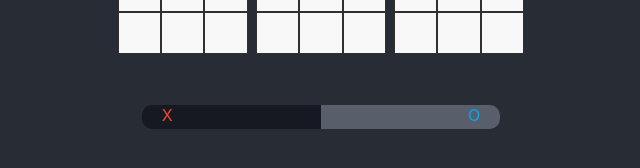
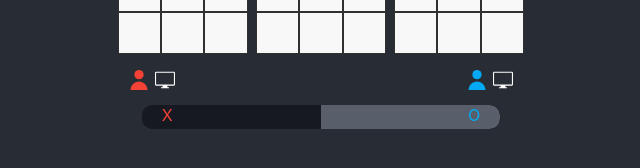
Before and after one commit to HoyerHub/react-uttt, a React app: page / in a window 1280 px wide. Shown: the part 478-646 px from the top of the page, without its empty margins (319-959 px from the left). Built offline with nearby package versions, Linux system fonts and the light colour scheme.

Commit message:
Added player settings

```diff
--- a/src/components/App/App.js
+++ b/src/components/App/App.js
@@ -4,6 +4,7 @@ import BigBoard from '../BigBoard/BigBoard'
 import Engine from "../../game/Engine";
 import {IconReset} from "../Icons/Icons";
 import ScoreProgressBar from "../ScoreProgressBar/ScoreProgressBar";
+import PlayerSettings from "../PlayerSettings/PlayerSettings";
 
 class App extends Component {
 
@@ -52,6 +53,10 @@ class App extends Component {
         }
     };
 
+    setPlayerMode = (player, mode) => {
+        this.engine.setPlayerMode(player, mode, this.updateState);
+    };
+
     render() {
         return (
             <div className="App">
@@ -61,6 +66,7 @@ class App extends Component {
                     tileStates={this.state.boards}
                     tileClickMethod={this.clickedTile}
                     validMovesMethod={this.state.validMovesMethod}/>
+                <PlayerSettings setPlayerMode={this.setPlayerMode} playerModes={this.engine.playerModes}/>
                 <ScoreProgressBar progress={this.engine.winChances[1]}/>
             </div>
         );
--- a/src/components/Icons/Icons.js
+++ b/src/components/Icons/Icons.js
@@ -5,12 +5,37 @@ class IconReset extends Component {
     render() {
         return (
             <span className="icon-reset" onClick={this.props.onClick}>
-                <svg xmlns="http://www.w3.org/2000/svg" x="0px" y="0px" viewBox="0 0 438.542 438.542">
-                    <path xmlns="http://www.w3.org/2000/svg" d="M427.408,19.697c-7.803-3.23-14.463-1.902-19.986,3.999l-37.116,36.834C349.94,41.305,326.672,26.412,300.5,15.848   C274.328,5.285,247.251,0.003,219.271,0.003c-29.692,0-58.052,5.808-85.08,17.417c-27.03,11.61-50.347,27.215-69.951,46.82   c-19.605,19.607-35.214,42.921-46.824,69.949C5.807,161.219,0,189.575,0,219.271c0,29.687,5.807,58.05,17.417,85.079   c11.613,27.031,27.218,50.347,46.824,69.952c19.604,19.599,42.921,35.207,69.951,46.818c27.028,11.611,55.388,17.419,85.08,17.419   c32.736,0,63.865-6.899,93.363-20.7c29.5-13.795,54.625-33.26,75.377-58.386c1.52-1.903,2.234-4.045,2.136-6.424   c-0.089-2.378-0.999-4.329-2.711-5.852l-39.108-39.399c-2.101-1.711-4.473-2.566-7.139-2.566c-3.045,0.38-5.232,1.526-6.566,3.429   c-13.895,18.086-30.93,32.072-51.107,41.977c-20.173,9.894-41.586,14.839-64.237,14.839c-19.792,0-38.684-3.854-56.671-11.564   c-17.989-7.706-33.551-18.127-46.682-31.261c-13.13-13.135-23.551-28.691-31.261-46.682c-7.708-17.987-11.563-36.874-11.563-56.671   c0-19.795,3.858-38.691,11.563-56.674c7.707-17.985,18.127-33.547,31.261-46.678c13.135-13.134,28.693-23.555,46.682-31.265   c17.983-7.707,36.879-11.563,56.671-11.563c38.259,0,71.475,13.039,99.646,39.116l-39.409,39.394   c-5.903,5.711-7.231,12.279-4.001,19.701c3.241,7.614,8.856,11.42,16.854,11.42h127.906c4.949,0,9.23-1.807,12.848-5.424   c3.613-3.616,5.42-7.898,5.42-12.847V36.55C438.542,28.558,434.84,22.943,427.408,19.697z"/>
+                <svg x="0px" y="0px" viewBox="0 0 438.542 438.542">
+                    <path d="M427.408,19.697c-7.803-3.23-14.463-1.902-19.986,3.999l-37.116,36.834C349.94,41.305,326.672,26.412,300.5,15.848   C274.328,5.285,247.251,0.003,219.271,0.003c-29.692,0-58.052,5.808-85.08,17.417c-27.03,11.61-50.347,27.215-69.951,46.82   c-19.605,19.607-35.214,42.921-46.824,69.949C5.807,161.219,0,189.575,0,219.271c0,29.687,5.807,58.05,17.417,85.079   c11.613,27.031,27.218,50.347,46.824,69.952c19.604,19.599,42.921,35.207,69.951,46.818c27.028,11.611,55.388,17.419,85.08,17.419   c32.736,0,63.865-6.899,93.363-20.7c29.5-13.795,54.625-33.26,75.377-58.386c1.52-1.903,2.234-4.045,2.136-6.424   c-0.089-2.378-0.999-4.329-2.711-5.852l-39.108-39.399c-2.101-1.711-4.473-2.566-7.139-2.566c-3.045,0.38-5.232,1.526-6.566,3.429   c-13.895,18.086-30.93,32.072-51.107,41.977c-20.173,9.894-41.586,14.839-64.237,14.839c-19.792,0-38.684-3.854-56.671-11.564   c-17.989-7.706-33.551-18.127-46.682-31.261c-13.13-13.135-23.551-28.691-31.261-46.682c-7.708-17.987-11.563-36.874-11.563-56.671   c0-19.795,3.858-38.691,11.563-56.674c7.707-17.985,18.127-33.547,31.261-46.678c13.135-13.134,28.693-23.555,46.682-31.265   c17.983-7.707,36.879-11.563,56.671-11.563c38.259,0,71.475,13.039,99.646,39.116l-39.409,39.394   c-5.903,5.711-7.231,12.279-4.001,19.701c3.241,7.614,8.856,11.42,16.854,11.42h127.906c4.949,0,9.23-1.807,12.848-5.424   c3.613-3.616,5.42-7.898,5.42-12.847V36.55C438.542,28.558,434.84,22.943,427.408,19.697z"/>
                 </svg>
             </span>
         );
     }
 }
 
-export {IconReset};
+class IconUserSilhouette extends Component {
+    render() {
+        return (
+            <span className="icon-user" onClick={this.props.onClick}>
+                <svg x="0px" y="0px" viewBox="0 0 258.75 258.75">
+                    <circle cx="129.375" cy="60" r="60"/>
+                    <path d="M129.375,150c-60.061,0-108.75,48.689-108.75,108.75h217.5C238.125,198.689,189.436,150,129.375,150z"/>
+                </svg>
+            </span>
+        );
+    }
+}
+
+class IconComputer extends Component {
+    render() {
+        return (
+            <span className="icon-computer" onClick={this.props.onClick}>
+                <svg x="0px" y="0px" viewBox="0 0 612 612">
+                    <path d="M578.766,51.487v-0.895h-2.996H35.93h-2.996v0.895C15.272,52.701,2.095,66.753,0,83.808v3.002v355.724   c0,6.898,1.795,12.712,4.791,17.949c6.893,12.137,17.068,18.269,31.14,18.269h197.012v49.695h-37.425   c-9.281,0-16.467,7.218-16.467,16.48c0,9.262,7.186,16.479,16.467,16.479h220.666c9.281,0,16.768-7.218,16.768-16.479   c0-9.263-7.486-16.48-16.768-16.48h-37.425v-49.695H575.77c14.078,0,24.343-6.132,31.14-18.269   c3.085-5.493,5.091-11.37,5.091-17.949V86.811v-3.002C609.905,66.753,595.833,52.701,578.766,51.487z M578.766,86.811v355.724   c0,2.108-0.895,3.002-2.996,3.002H35.93c-2.095,0-2.996-0.894-2.996-3.002V86.811v-3.002h545.831V86.811z"/>
+                </svg>
+            </span>
+        );
+    }
+}
+
+export {IconReset, IconUserSilhouette, IconComputer};
--- /dev/null
+++ b/src/components/PlayerSettings/PlayerSettings.css
@@ -0,0 +1,31 @@
+.player-settings{
+    width: 30%;
+    margin-left: auto;
+    margin-right: auto;
+    margin-top: 15px;
+}
+.player-settings>div{
+    display: inline-block;
+    fill: white;
+}
+.player-settings-o .active{
+    fill: #03A9F4;
+}
+.player-settings-x .active{
+     fill: #F44336;
+ }
+.player-settings-x{
+    float: left;
+}
+.player-settings-o{
+    float: right;
+}
+.player-settings .icon-computer{
+    margin-left: 6px;
+}
+.player-settings .icon-user svg{
+    height: 20px;
+}
+.player-settings .icon-computer svg{
+     height: 20px;
+ }
--- a/src/components/PlayerSettings/PlayerSettings.js
+++ b/src/components/PlayerSettings/PlayerSettings.js
@@ -1,10 +1,13 @@
 import React, {Component} from 'react';
+import './PlayerSettings.css';
+import {IconComputer, IconUserSilhouette} from "../Icons/Icons";
 
 class PlayerSettings extends Component {
     render() {
         return (
             <div className="player-settings">
-
+                <div className="player-settings-x"><span className={this.props.playerModes[0] === 0 ? "active" : ""}><IconUserSilhouette onClick={()=>{this.props.setPlayerMode(0, 0)}}/></span><span className={this.props.playerModes[0] === 1 ? "active" : ""}><IconComputer onClick={()=>{this.props.setPlayerMode(0, 1)}}/></span></div>
+                <div className="player-settings-o"><span className={this.props.playerModes[1] === 0 ? "active" : ""}><IconUserSilhouette onClick={()=>{this.props.setPlayerMode(1, 0)}}/></span><span className={this.props.playerModes[1] === 1 ? "active" : ""}><IconComputer onClick={()=>{this.props.setPlayerMode(1, 1)}}/></span></div>
             </div>
         );
     }
--- a/src/components/ScoreProgressBar/ScoreProgressBar.css
+++ b/src/components/ScoreProgressBar/ScoreProgressBar.css
@@ -10,7 +10,8 @@
     border-radius: 10px;
     color: #F44336;
     background-color: #161921;
-
+    position: relative;
+    overflow: hidden;
 }
 .progress {
     height: 24px;
@@ -18,15 +19,15 @@
     border-radius: 0 10px 10px 0;
     color: #03A9F4;
     float: right;
-    transition: width 1s;
+    transition: width 0.4s;
 }
 .score-progress-bar__o{
-    float: right;
-    margin-right: 20px;
+    position: absolute;
+    right: 20px;
 }
 .score-progress-bar__x{
-     float: left;
-     margin-left: 20px;
+    position: absolute;
+    left: 20px;
  }
 @media screen and (min-width: 996px) {
     .progress-bar-container{
--- a/src/game/Engine.js
+++ b/src/game/Engine.js
@@ -11,6 +11,15 @@ class Engine {
 
     isValidMove = (board, tile) =>{
         return this.actions.some(action => action[0] === board && action[1] === tile);
+    };
+
+    setPlayerMode = (player, mode, callback) => {
+        if (typeof this.callback === "undefined") this.callback = callback;
+        this.playerModes[player] = mode;
+        callback();
+        if (mode === 1 && player === this.state.currentPlayer){
+            this.worker.postMessage(JSON.stringify(this.state));
+        }
     };
 
     getBoardStates = () => {
@@ -55,9 +64,12 @@ class Engine {
         this.worker.onmessage = e => {
             this.winChances[this.state.currentPlayer] = Math.min(100, Math.max(0, e.data[2]));
             this.winChances[1 - this.state.currentPlayer] = 100 - this.winChances[this.state.currentPlayer];
-            console.log(this.winChances);
-            this.callback();
+            if (this.playerModes[this.state.currentPlayer] === 1){
+                this.onClick(e.data[0], e.data[1], this.callback);
+            }
+            else this.callback();
         };
+        this.playerModes = [0, 0];
     };
 }
 export default Engine;
```
